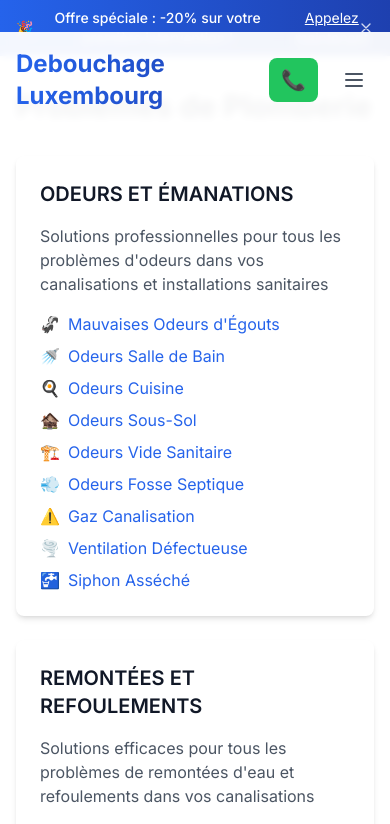
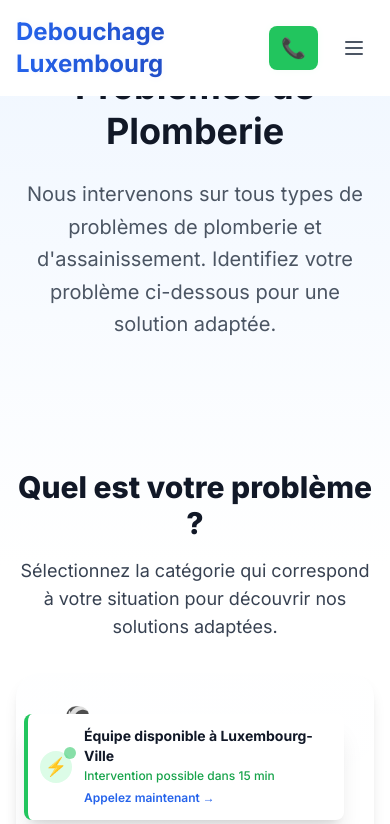
Before and after one commit to poilopo2001/https---github.com-poilopo2001-Debouchage, a Next.js app: page /problemes in a window 390 px wide. Shown: the top 824 px of the page. Built offline with nearby package versions, Linux system fonts and the light colour scheme.

Commit message:
'Update RecentCall widget and add sitemap and robots.txt'

```diff
--- a/src/app/layout.tsx
+++ b/src/app/layout.tsx
@@ -3,6 +3,7 @@ import { Inter } from 'next/font/google'
 import './globals.css'
 import Header from '@/components/Header'
 import Footer from '@/components/Footer'
+import RecentCall from '@/components/RecentCall'
 
 const inter = Inter({ subsets: ['latin'] })
 
@@ -24,6 +25,7 @@ export default function RootLayout({
           {children}
         </main>
         <Footer />
+        <RecentCall />
       </body>
     </html>
   )
--- a/src/app/page.tsx
+++ b/src/app/page.tsx
@@ -1,10 +1,8 @@
 import { Metadata } from 'next'
 import Hero from '@/components/Hero'
 import Services from '@/components/Services'
-import Contact from '@/components/Contact'
 import CoverageArea from '@/components/CoverageArea'
 import Testimonials from '@/components/Testimonials'
-import RecentCall from '@/components/RecentCall'
 
 export const metadata: Metadata = {
   title: 'Debouchage Canalisation Luxembourg | Depannage Jour et Nuit',
@@ -16,10 +14,8 @@ export default function Home() {
     <main>
       <Hero />
       <Services />
-      <Contact />
       <CoverageArea />
       <Testimonials />
-      <RecentCall />
     </main>
   )
 }
--- a/src/app/problemes/page.tsx
+++ b/src/app/problemes/page.tsx
@@ -1,6 +1,8 @@
 import { Metadata } from 'next'
 import { problemCategories } from '@/data/problems'
 import Link from 'next/link'
+import MainLayout from '@/components/layouts/MainLayout'
+import CategoryCard from '@/components/ui/CategoryCard'
 
 export const metadata: Metadata = {
   title: 'Problèmes de Plomberie Luxembourg | Solutions Rapides',
@@ -9,31 +11,63 @@ export const metadata: Metadata = {
 
 export default function ProblemesPage() {
   return (
-    <div className="container mx-auto px-4 py-8">
-      <h1 className="text-3xl font-bold mb-8">Problèmes de Plomberie</h1>
+    <MainLayout
+      hero={{
+        title: 'Problèmes de Plomberie',
+        description:
+          'Nous intervenons sur tous types de problèmes de plomberie et d\'assainissement. Identifiez votre problème ci-dessous pour une solution adaptée.',
+        className: 'pb-32',
+      }}
+    >
+      <section className="relative -mt-24 pb-16">
+        <div className="container mx-auto px-4">
+          <div className="max-w-6xl mx-auto">
+            <h2 className="text-3xl font-extrabold text-center mb-4">
+              Quel est votre problème ?
+            </h2>
+            <p className="text-lg text-center text-gray-700 mb-8">
+              Sélectionnez la catégorie qui correspond à votre situation pour découvrir nos solutions adaptées.
+            </p>
+            <div className="grid md:grid-cols-2 lg:grid-cols-3 gap-8">
+              {problemCategories.map((category) => (
+                <CategoryCard
+                  key={category.id}
+                  title={category.name}
+                  description={category.description}
+                  href={`/problemes/${category.slug}`}
+                  icon={category.problems[0]?.icon || '🔧'}
+                />
+              ))}
+            </div>
 
-      <div className="grid grid-cols-1 md:grid-cols-2 lg:grid-cols-3 gap-6">
-        {problemCategories.map((category) => (
-          <div key={category.id} className="bg-white rounded-lg shadow-md p-6">
-            <h2 className="text-xl font-semibold mb-4">{category.name}</h2>
-            <p className="text-gray-600 mb-4">{category.description}</p>
-
-            <ul className="space-y-2">
-              {category.problems.map((problem) => (
-                <li key={problem.id}>
-                  <Link
-                    href={`/problemes/${category.slug}/${problem.slug}`}
-                    className="text-blue-600 hover:text-blue-800 flex items-center"
+            <div className="mt-16 bg-blue-50 rounded-2xl p-8 md:p-12">
+              <div className="max-w-3xl mx-auto text-center">
+                <h2 className="text-2xl font-bold text-gray-900 mb-4">
+                  Besoin d'une intervention immédiate ?
+                </h2>
+                <p className="text-gray-600 mb-8">
+                  Notre équipe de professionnels est disponible 24/7 pour résoudre rapidement tous vos problèmes de plomberie.
+                </p>
+                <div className="flex flex-col sm:flex-row gap-4 justify-center">
+                  <a
+                    href="tel:+352661297770"
+                    className="inline-flex items-center justify-center px-6 py-3 border border-transparent text-base font-medium rounded-md text-white bg-green-600 hover:bg-green-700"
                   >
-                    <span className="mr-2">{problem.icon}</span>
-                    {problem.name}
-                  </Link>
-                </li>
-              ))}
-            </ul>
+                    <span className="mr-2">📞</span>
+                    Appeler maintenant
+                  </a>
+                  <a
+                    href="/devis"
+                    className="inline-flex items-center justify-center px-6 py-3 border border-transparent text-base font-medium rounded-md text-blue-600 bg-blue-50 hover:bg-blue-100"
+                  >
+                    Devis gratuit
+                  </a>
+                </div>
+              </div>
+            </div>
           </div>
-        ))}
-      </div>
-    </div>
+        </div>
+      </section>
+    </MainLayout>
   )
 }
--- /dev/null
+++ b/src/app/robots.ts
@@ -0,0 +1,17 @@
+import { MetadataRoute } from 'next'
+
+export default function robots(): MetadataRoute.Robots {
+  return {
+    rules: {
+      userAgent: '*',
+      allow: '/',
+      disallow: [
+        '/api/',      // Protect API routes
+        '/admin/',    // Protect admin routes if any
+        '/*.json$',   // Protect JSON files
+      ],
+    },
+    sitemap: 'https://debouchage-luxembourg.com/sitemap.xml',
+    host: 'https://debouchage-luxembourg.com',
+  }
+}
--- a/src/components/Header.tsx
+++ b/src/components/Header.tsx
@@ -11,7 +11,6 @@ export default function Header() {
   const [isProblemMenuOpen, setIsProblemMenuOpen] = useState(false)
   const [isInterventionMenuOpen, setIsInterventionMenuOpen] = useState(false)
   const [isScrolled, setIsScrolled] = useState(false)
-  const [showPromo, setShowPromo] = useState(true)
 
   const problemMenuTimeout = useRef<NodeJS.Timeout>()
   const interventionMenuTimeout = useRef<NodeJS.Timeout>()
@@ -56,30 +55,7 @@ export default function Header() {
 
   return (
     <>
-      {/* Promo Banner */}
-      {showPromo && (
-        <div className="bg-gradient-to-r from-blue-600 to-blue-800 text-white py-2 relative">
-          <div className="container mx-auto px-4 text-center text-sm flex items-center justify-center">
-            <span className="mr-2">🎉</span>
-            <span className="font-medium">Offre spéciale : -20% sur votre première intervention !</span>
-            <a href="tel:+352661297770" className="ml-4 underline hover:no-underline">
-              Appelez maintenant
-            </a>
-            <button
-              onClick={() => setShowPromo(false)}
-              className="absolute right-4 top-1/2 -translate-y-1/2 text-white/80 hover:text-white"
-            >
-              <svg className="w-4 h-4" fill="none" stroke="currentColor" viewBox="0 0 24 24">
-                <path strokeLinecap="round" strokeLinejoin="round" strokeWidth={2} d="M6 18L18 6M6 6l12 12" />
-              </svg>
-            </button>
-          </div>
-        </div>
-      )}
-
-      <header className={`fixed w-full z-50 transition-all duration-300 ${
-        isScrolled ? 'bg-white shadow-lg py-2' : 'bg-white/95 backdrop-blur-sm py-4'
-      }`} style={{ top: showPromo ? '32px' : '0', transition: 'top 0.3s ease-in-out' }}>
+      <header className={`fixed w-full z-50 transition-all duration-300 bg-white/95 backdrop-blur-sm py-4`}>
         <nav className="container mx-auto px-4 lg:px-8">
           <div className="flex justify-between items-center">
             {/* Logo */}
--- a/src/components/Hero.tsx
+++ b/src/components/Hero.tsx
@@ -41,13 +41,13 @@ export default function Hero() {
               <span className="text-2xl">📞</span> Appel Urgent
             </a>
             <a
-              href="#devis"
+              href="/devis"
               className="bg-white text-blue-600 px-8 py-4 rounded-xl text-lg font-semibold hover:bg-blue-50 transition-colors shadow-lg hover:shadow-xl"
             >
               Devis Gratuit
             </a>
             <a
-              href="#services"
+              href="/services"
               className="bg-blue-700 text-white px-8 py-4 rounded-xl text-lg font-semibold hover:bg-blue-800 transition-colors border border-blue-500"
             >
               Nos Services
--- a/src/components/RecentCall.tsx
+++ b/src/components/RecentCall.tsx
@@ -14,7 +14,6 @@ const CITIES = [
 
 export default function RecentCall() {
   const [currentCity, setCurrentCity] = useState(CITIES[0])
-  const [isVisible, setIsVisible] = useState(false)
 
   useEffect(() => {
     // Change city every 45 seconds
@@ -26,49 +25,34 @@ export default function RecentCall() {
       })
     }, 45000)
 
-    // Handle scroll events
-    const handleScroll = () => {
-      // Show after scrolling 100px
-      if (window.scrollY > 100) {
-        setIsVisible(true)
-      } else {
-        setIsVisible(false)
-      }
-    }
-
-    window.addEventListener('scroll', handleScroll)
-
     return () => {
       clearInterval(cityInterval)
-      window.removeEventListener('scroll', handleScroll)
     }
   }, [])
 
-  if (!isVisible) return null
-
   return (
-    <div className="fixed bottom-8 left-8 z-50 transition-all duration-300 ease-in-out transform translate-y-0 opacity-100">
-      <div className="bg-white rounded-lg shadow-xl p-4 max-w-sm border-l-4 border-green-500">
-        <div className="flex items-center gap-4">
+    <div className="fixed bottom-6 left-6 z-50 transition-all duration-300 ease-in-out transform translate-y-0 opacity-100">
+      <div className="bg-white rounded-lg shadow-xl p-3 max-w-xs border-l-4 border-green-500">
+        <div className="flex items-center gap-3">
           <div className="flex-shrink-0">
             <div className="relative">
-              <div className="w-12 h-12 bg-green-100 rounded-full flex items-center justify-center">
-                <span className="text-2xl">⚡</span>
+              <div className="w-8 h-8 bg-green-100 rounded-full flex items-center justify-center">
+                <span className="text-lg">⚡</span>
               </div>
-              <div className="absolute -top-1 -right-1 w-4 h-4 bg-green-500 rounded-full animate-pulse"></div>
+              <div className="absolute -top-1 -right-1 w-3 h-3 bg-green-500 rounded-full animate-pulse"></div>
             </div>
           </div>
           <div>
-            <div className="space-y-1">
-              <h3 className="font-bold text-gray-900">
+            <div className="space-y-0.5">
+              <h3 className="font-bold text-sm text-gray-900">
                 Équipe disponible à {currentCity.name}
               </h3>
-              <p className="text-sm text-green-600 font-medium">
+              <p className="text-xs text-green-600 font-medium">
                 Intervention possible dans {currentCity.time} min
               </p>
               <a
                 href="tel:+352661297770"
-                className="inline-block text-sm text-blue-600 hover:text-blue-800 font-semibold"
+                className="inline-block text-xs text-blue-600 hover:text-blue-800 font-semibold"
               >
                 Appelez maintenant →
               </a>
```
Also changed, not shown: src/app/sitemap.ts (added, +81 -0 lines), 1 other file (tests, documents, lock files or other folders).
